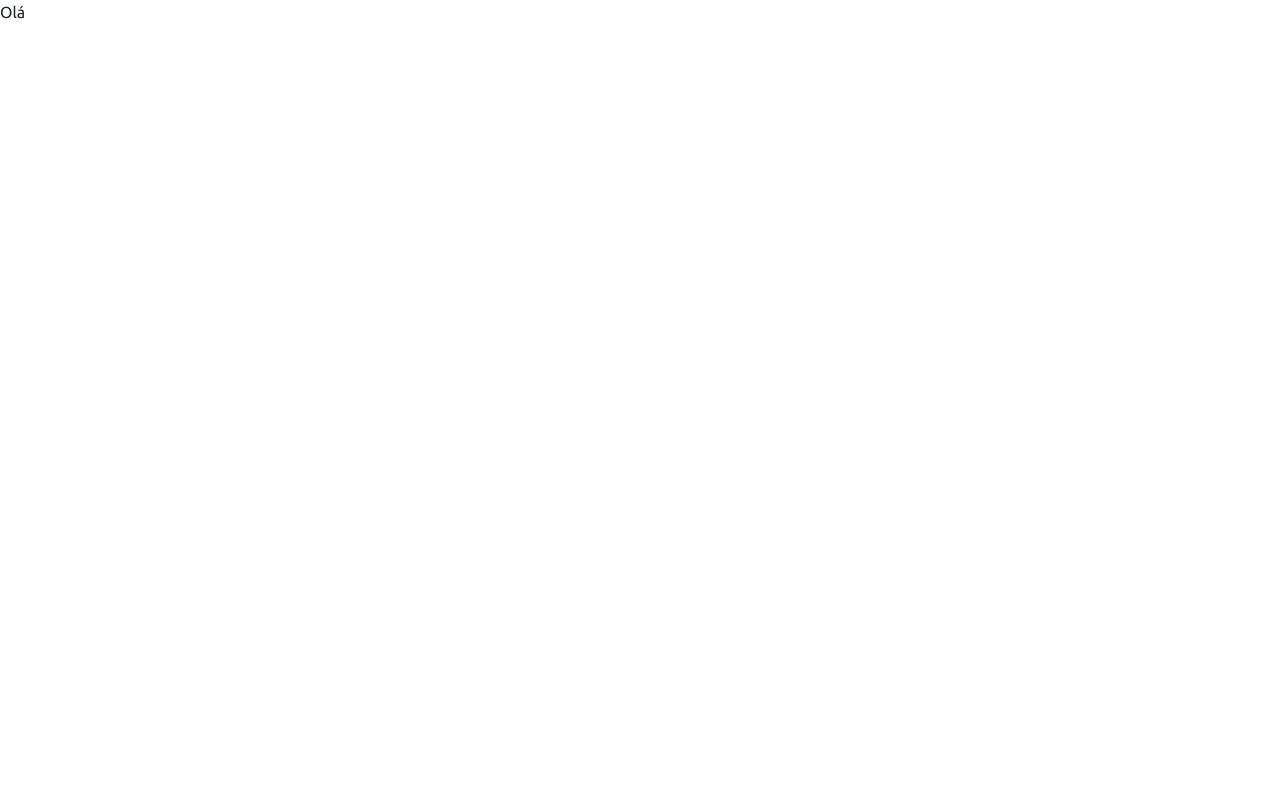
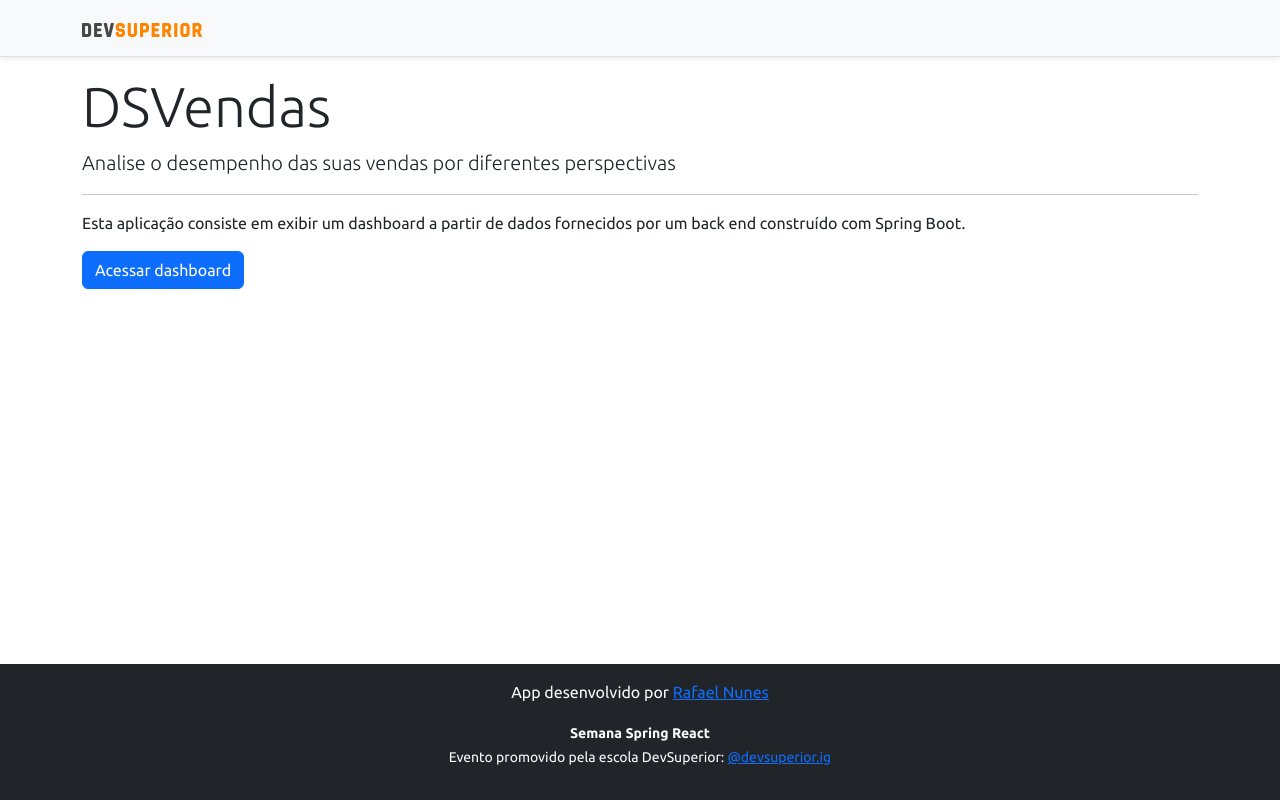
Before and after one commit to rafaelnunes34/projeto-sds3, a React (Create React App) app in the folder frontend/: page / in a window 1280 px wide. Built offline with nearby package versions, Linux system fonts and the light colour scheme.

Commit message:
Home, navigation

```diff
--- a/frontend/src/components/NavBar/index.tsx
+++ b/frontend/src/components/NavBar/index.tsx
@@ -1,11 +1,14 @@
-import ImgDsDark from 'assets/img/ds-dark.svg';
+import { Link } from "react-router-dom";
+import ImgDsDark from "assets/img/ds-dark.svg";
 
 const NavBar = () => {
   return (
     <div className="d-flex flex-column flex-md-row align-items-center p-3 px-md-4 mb-3 bg-light border-bottom shadow-sm">
       <div className="container">
         <nav className="my-2 my-md-0 mr-md-3">
-          <img src={ImgDsDark} alt="DevSuperior" width="120" />
+          <Link to="/">
+            <img src={ImgDsDark} alt="DevSuperior" width="120" />
+          </Link>
         </nav>
       </div>
     </div>
--- a/frontend/src/pages/Home/index.tsx
+++ b/frontend/src/pages/Home/index.tsx
@@ -1,9 +1,31 @@
+import { Link } from "react-router-dom";
+
+import Footer from "components/Footer";
+import NavBar from "components/NavBar";
+
 const Home = () => {
-    return(
-        <div>
-            Olá
+  return (
+    <>
+      <NavBar />
+      <div className="container">
+        <div className="jumbotron">
+          <h1 className="display-4">DSVendas</h1>
+          <p className="lead">
+            Analise o desempenho das suas vendas por diferentes perspectivas
+          </p>
+          <hr />
+          <p>
+            Esta aplicação consiste em exibir um dashboard a partir de dados
+            fornecidos por um back end construído com Spring Boot.
+          </p>
+          <Link className="btn btn-primary btn-large" to="/dashboard">
+            Acessar dashboard
+          </Link>
         </div>
-    );
-}
+      </div>
+      <Footer />
+    </>
+  );
+};
 
 export default Home;
```
